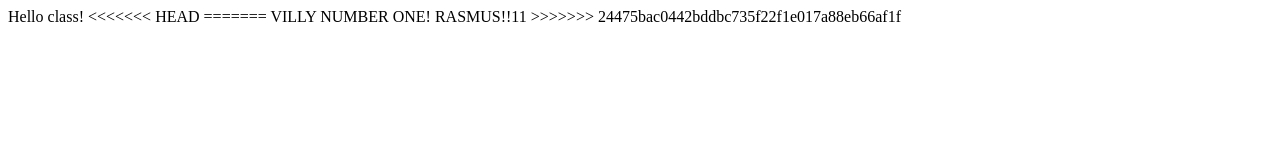
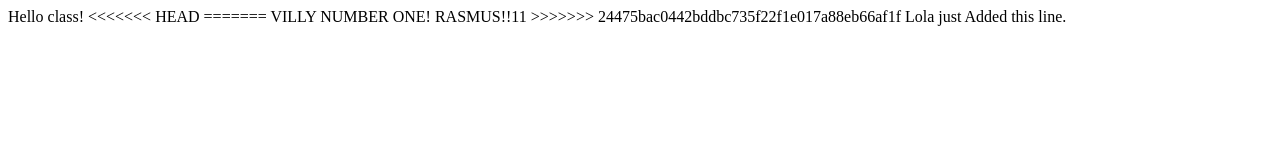
Before and after one commit to RuloKEA/myGitProject, a plain HTML site: page index.html in a window 1280 px wide. Drawn offline with Linux system fonts and the light colour scheme.

Commit message:
Lola commited this

```diff
--- a/index.html
+++ b/index.html
@@ -10,5 +10,7 @@
  VILLY NUMBER ONE!
 RASMUS!!11
 >>>>>>> 24475bac0442bddbc735f22f1e017a88eb66af1f
+
+Lola just Added this line.
 </body>
 </html>
```
